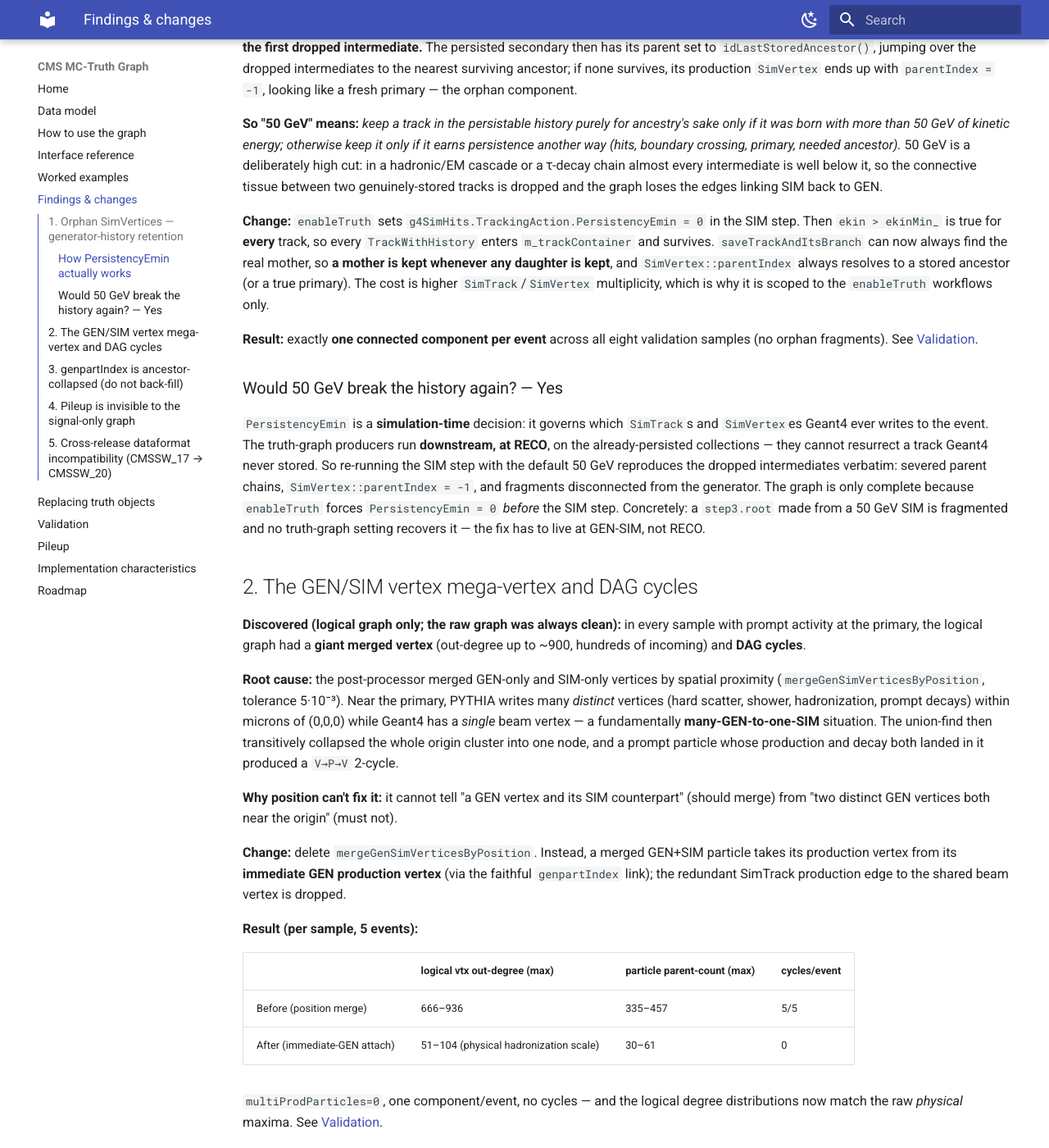
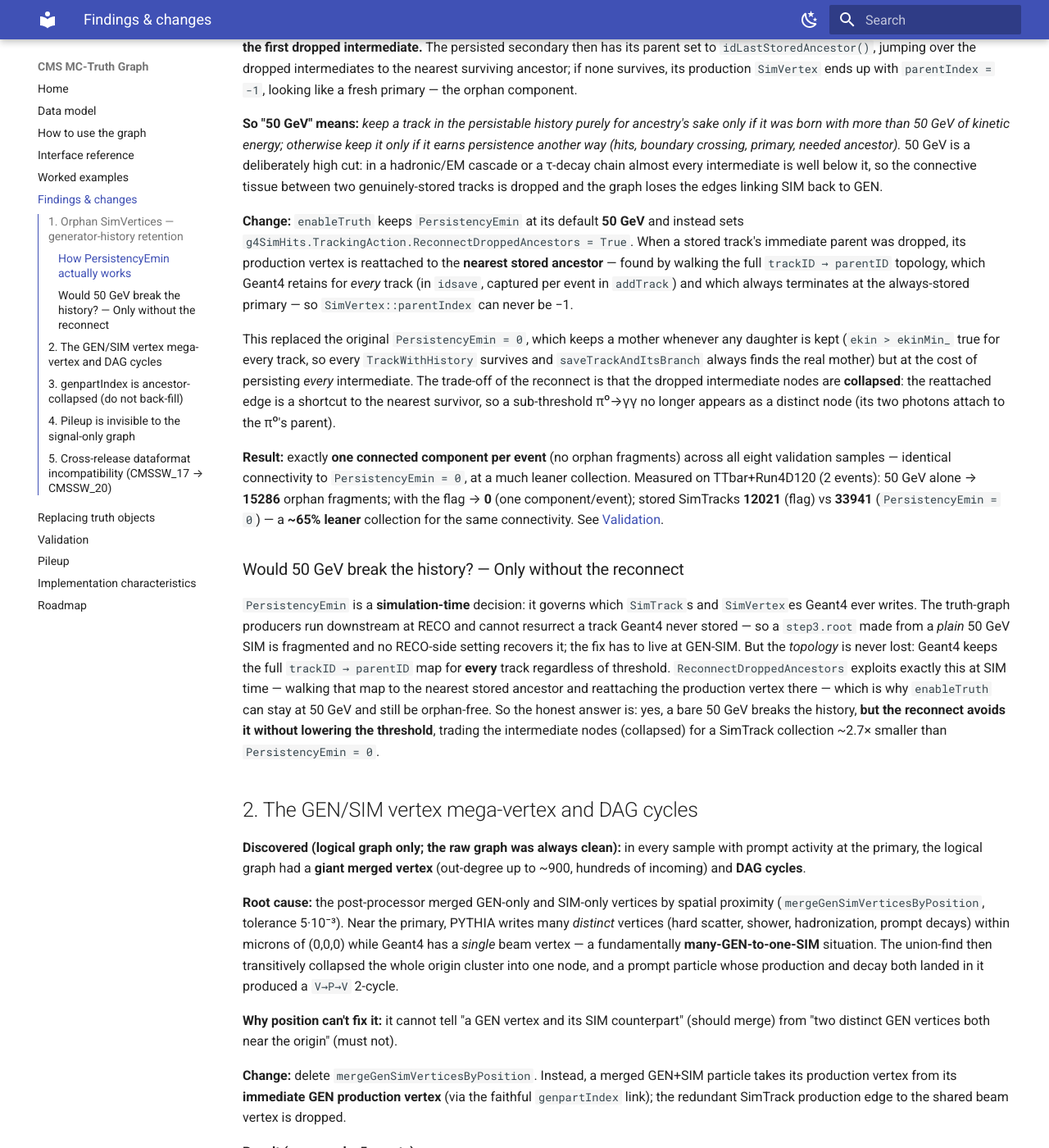
Before and after one commit to felicepantaleo/cms-truth-docs, an MkDocs documentation site: the page built from docs/findings.md, in a window 1280 px wide and 1400 px high, scrolled down 1653 px. Shown: the whole window at 82% size. Built offline with MkDocs 1.6.1 and Material for MkDocs 9.7.7, drawn with Linux system fonts in a browser that asks for light colours.

Commit message:
docs: enableTruth now uses ReconnectDroppedAncestors (PE=50) not PersistencyEmin=0
Document the simulation-time nearest-stored-ancestor reattachment that keeps the
truth graph orphan-free at the default 50 GeV PersistencyEmin, the collapsed-
intermediates trade-off, and the measured ~65% leaner SimTrack collection vs
PersistencyEmin=0 (same one-component-per-event connectivity).

```diff
--- a/docs/findings.md
+++ b/docs/findings.md
@@ -102,28 +102,43 @@ hadronic/EM cascade or a τ-decay chain almost every intermediate is well below
 so the connective tissue between two genuinely-stored tracks is dropped and the
 graph loses the edges linking SIM back to GEN.
 
-**Change:** `enableTruth` sets `g4SimHits.TrackingAction.PersistencyEmin = 0` in
-the SIM step. Then `ekin > ekinMin_` is true for **every** track, so every
-`TrackWithHistory` enters `m_trackContainer` and survives. `saveTrackAndItsBranch`
-can now always find the real mother, so **a mother is kept whenever any daughter
-is kept**, and `SimVertex::parentIndex` always resolves to a stored ancestor (or a
-true primary). The cost is higher `SimTrack`/`SimVertex` multiplicity, which is why
-it is scoped to the `enableTruth` workflows only.
+**Change:** `enableTruth` keeps `PersistencyEmin` at its default **50 GeV** and
+instead sets `g4SimHits.TrackingAction.ReconnectDroppedAncestors = True`. When a
+stored track's immediate parent was dropped, its production vertex is reattached to
+the **nearest stored ancestor** — found by walking the full `trackID → parentID`
+topology, which Geant4 retains for *every* track (in `idsave`, captured per event in
+`addTrack`) and which always terminates at the always-stored primary — so
+`SimVertex::parentIndex` can never be −1.
 
-**Result:** exactly **one connected component per event** across all eight
-validation samples (no orphan fragments). See [Validation](validation.md).
+This replaced the original `PersistencyEmin = 0`, which keeps a mother whenever any
+daughter is kept (`ekin > ekinMin_` true for every track, so every `TrackWithHistory`
+survives and `saveTrackAndItsBranch` always finds the real mother) but at the cost of
+persisting *every* intermediate. The trade-off of the reconnect is that the dropped
+intermediate nodes are **collapsed**: the reattached edge is a shortcut to the nearest
+survivor, so a sub-threshold π⁰→γγ no longer appears as a distinct node (its two
+photons attach to the π⁰'s parent).
 
-### Would 50 GeV break the history again? — Yes
+**Result:** exactly **one connected component per event** (no orphan fragments)
+across all eight validation samples — identical connectivity to `PersistencyEmin = 0`,
+at a much leaner collection. Measured on TTbar+Run4D120 (2 events): 50 GeV alone →
+**15286** orphan fragments; with the flag → **0** (one component/event); stored
+SimTracks **12021** (flag) vs **33941** (`PersistencyEmin = 0`) — a **~65% leaner**
+collection for the same connectivity. See [Validation](validation.md).
+
+### Would 50 GeV break the history? — Only without the reconnect
 
 `PersistencyEmin` is a **simulation-time** decision: it governs which `SimTrack`s
-and `SimVertex`es Geant4 ever writes to the event. The truth-graph producers run
-**downstream, at RECO**, on the already-persisted collections — they cannot
-resurrect a track Geant4 never stored. So re-running the SIM step with the default
-50 GeV reproduces the dropped intermediates verbatim: severed parent chains,
-`SimVertex::parentIndex = -1`, and fragments disconnected from the generator. The
-graph is only complete because `enableTruth` forces `PersistencyEmin = 0` *before*
-the SIM step. Concretely: a `step3.root` made from a 50 GeV SIM is fragmented and
-no truth-graph setting recovers it — the fix has to live at GEN-SIM, not RECO.
+and `SimVertex`es Geant4 ever writes. The truth-graph producers run downstream at
+RECO and cannot resurrect a track Geant4 never stored — so a `step3.root` made from
+a *plain* 50 GeV SIM is fragmented and no RECO-side setting recovers it; the fix has
+to live at GEN-SIM. But the *topology* is never lost: Geant4 keeps the full
+`trackID → parentID` map for **every** track regardless of threshold.
+`ReconnectDroppedAncestors` exploits exactly this at SIM time — walking that map to
+the nearest stored ancestor and reattaching the production vertex there — which is
+why `enableTruth` can stay at 50 GeV and still be orphan-free. So the honest answer
+is: yes, a bare 50 GeV breaks the history, **but the reconnect avoids it without
+lowering the threshold**, trading the intermediate nodes (collapsed) for a SimTrack
+collection ~2.7× smaller than `PersistencyEmin = 0`.
 
 ## 2. The GEN/SIM vertex mega-vertex and DAG cycles
 
```
Also changed, not shown: docs/index.md (+1 -1 lines), docs/usage.md (+4 -2 lines).
